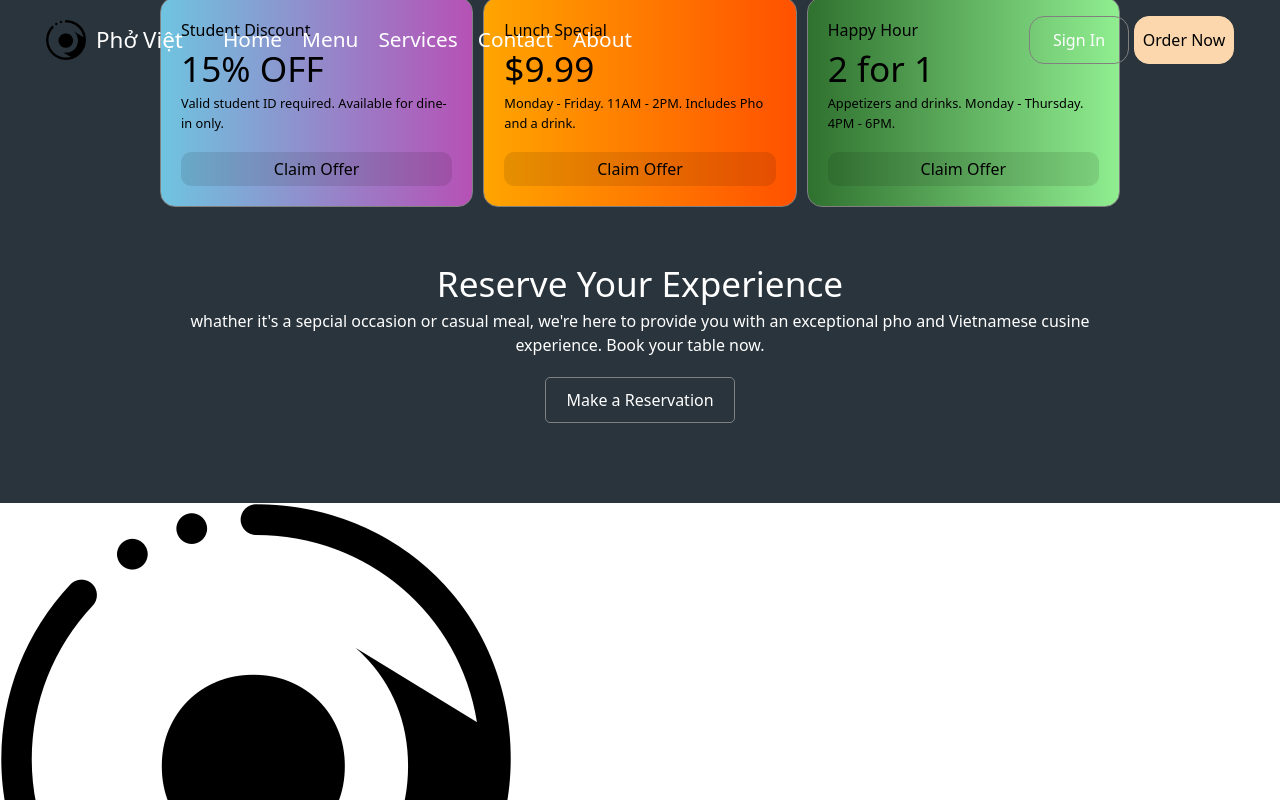
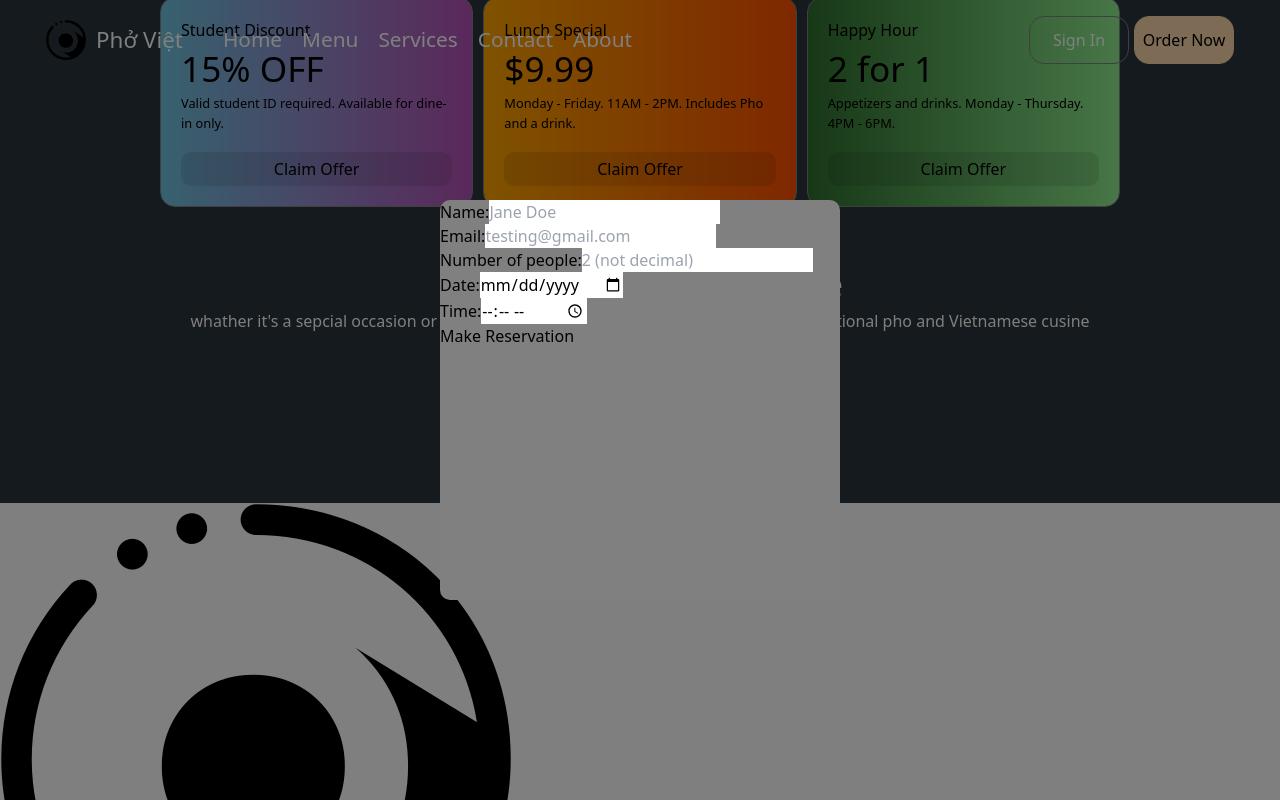
Before and after one commit to 23klhuynh/Vietnamese_restaurant, a React (Vite) app in the folder client/: page /services in a window 1280 px wide. Both pictures are taken after a click on the button "Make a Reservation". Shown: the part 1069-1869 px from the top of the page. Built offline with nearby package versions, Linux system fonts and the light colour scheme.

Commit message:
Working on the reservation feature to connect the frontend with the backend.

```diff
--- a/client/src/index.css
+++ b/client/src/index.css
@@ -682,7 +682,7 @@ h3 {
 }
 /* menu loading faze */
 .loading-bar {
-  height: 5px;
+  height: 3px;
   position: relative;
   overflow: hidden;
 }
@@ -1025,6 +1025,27 @@ h3 {
   }
 }
 
+.reservation{
+  position: fixed;
+  background-color: rgba(0, 0, 0, 0.5);
+  z-index: 1000;
+  height: 100vh;
+  width: 100%;
+  top: 0;
+  left: 0;
+  display: flex;
+  justify-content: center;
+  align-items: center;
+  overflow-y: hidden;
+}
+.reservation form{
+  background-color: grey;
+  height: 400px;
+  width: 400px;
+  border-radius: 10px;
+}
+
+
 
 
 
--- a/client/src/pages/Services.tsx
+++ b/client/src/pages/Services.tsx
@@ -1,14 +1,31 @@
+import { useState } from "react";
+import axios from "axios";
 import { FaCircleCheck } from "react-icons/fa6";
 import { FaCartFlatbedSuitcase } from "react-icons/fa6";
 import { LuMapPinCheckInside } from "react-icons/lu";
 import { BsPeopleFill } from "react-icons/bs";
 import { IoBookSharp } from "react-icons/io5";
-import Reservation from "../assets/Reservation.jpg";
 
 function Services() {
+  const [reservation, setReservation] = useState<boolean>(false);
+
+  const handleReservation = () => {
+    setReservation(!reservation);
+  };
+
+  const handleSubmit = async (e:React.FormEvent<HTMLFormElement>) => {
+    e.preventDefault()
+    /* need work */
+    try{
+      const response = await axios.post("http://localhost:8080/api/v1/reservation", {})
+    }catch(error){
+      console.error(error)
+    }
+  }
+
   return (
-    <div className="services">
-      <div className="services__container">
+    <div className={`services ${reservation ? "rev" : ""}`}>
+      <div className="services__container ">
         <div className="services__header">
           <small className="border border-red-800 rounded-2xl bg-red-800 px-6 py-2">
             What We Offer
@@ -238,11 +255,48 @@ function Services() {
               provide you with an exceptional pho and Vietnamese cusine
               experience. Book your table now.
             </p>
-            <button className="services__offers-footer-btn">
+            <button
+              className="services__offers-footer-btn"
+              onClick={handleReservation}
+            >
               Make a Reservation
             </button>
           </div>
         </div>
+
+        {reservation && (
+          <div className="reservation">
+            <form action="" className="p-4 flex flex-col gap-2">
+              <div className="grid gap-1">
+                <label htmlFor="">Name:</label>
+                <input type="text" placeholder="Jane Doe" required
+                className="px-2 py-1 rounded-md"/>
+              </div>
+
+              <div className="grid gap-1">
+                <label htmlFor="">Email:</label>
+                <input type="email" placeholder="testing@gmail.com" required className="px-2 py-1 rounded-md"/>
+              </div>
+
+              <div className="grid gap-1">
+                <label htmlFor="">Number of people:</label>
+                <input type="number"  min="0" step="1" placeholder="2 (not decimal)" required className="px-2 py-1 rounded-md"/>
+              </div>
+
+              <div className="grid gap-1">
+                <label htmlFor="">Date:</label>
+                <input type="date" placeholder="2025-01-01" required className="px-2 py-1 rounded-md"/>
+              </div>
+
+              <div className="grid gap-1">
+                <label htmlFor="">Time:</label>
+                <input type="time" placeholder="10:30" required className="px-2 py-1 rounded-md"/>
+              </div>
+
+              <button className=" w-full mt-auto rounded-lg py-1 bg-gray-600 text-white hover:bg-gray-700">Make Reservation</button>
+            </form>
+          </div>
+        )}
       </div>
     </div>
   );
```
